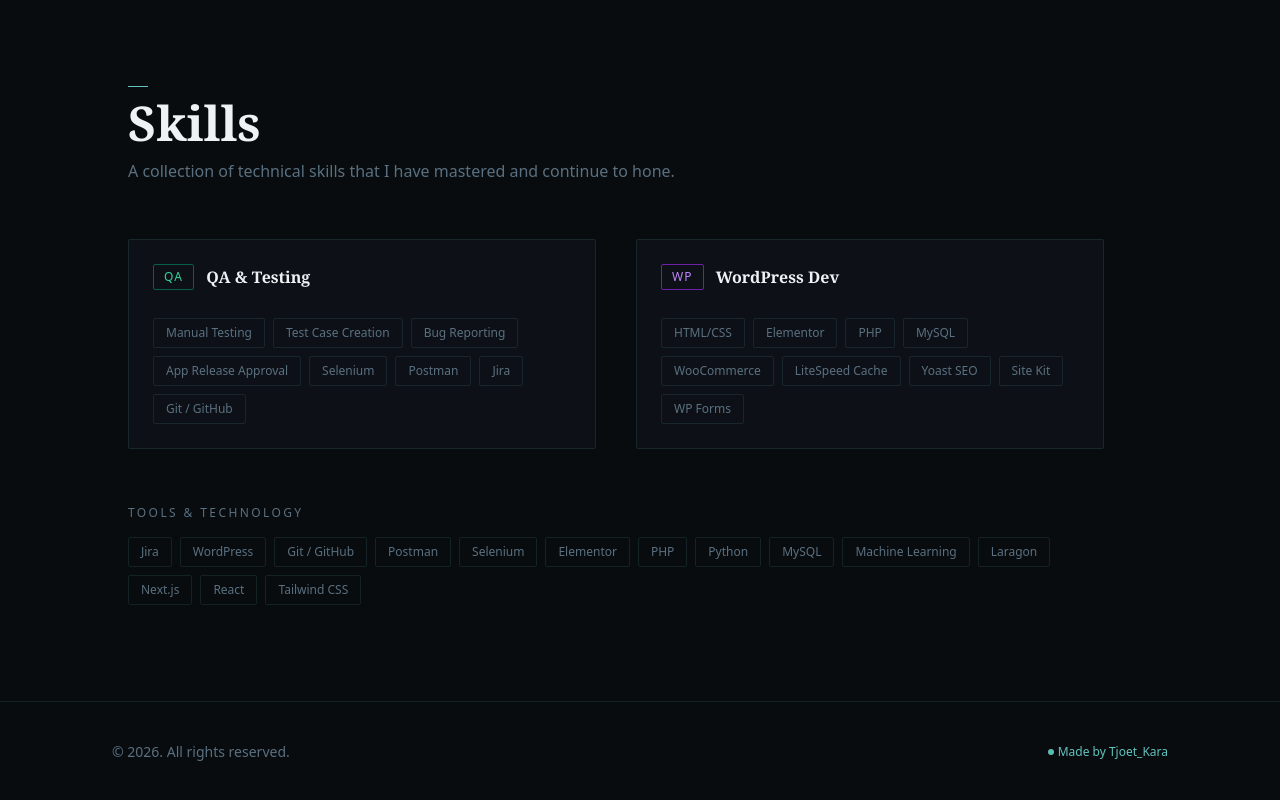
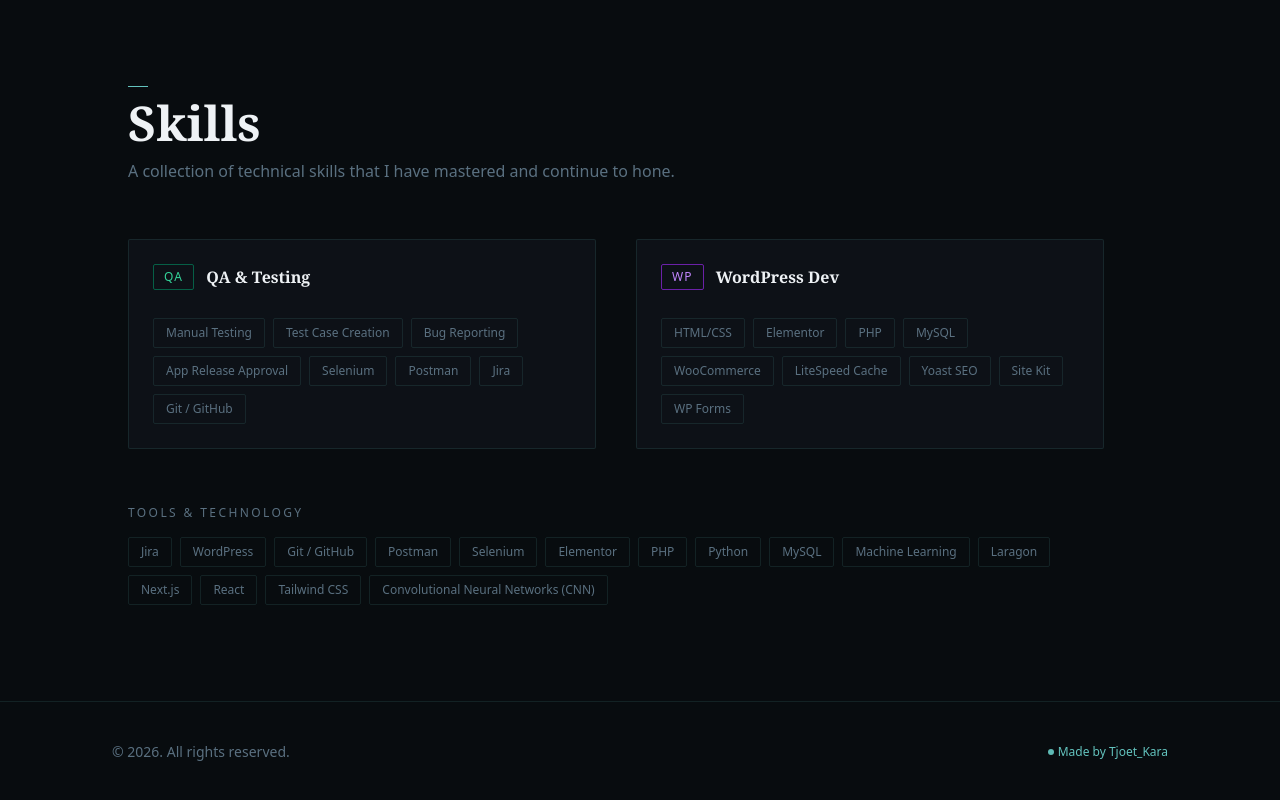
Before and after one commit to mughisqarratal/portfolio_obsidian, a Next.js app: page / in a window 1280 px wide. Shown: the part 2794-3594 px from the top of the page. Built offline with nearby package versions, Linux system fonts and the light colour scheme.

Commit message:
Penambahan Skills

```diff
--- a/components/SkillSection.tsx
+++ b/components/SkillSection.tsx
@@ -34,6 +34,7 @@ const TOOLS_Technology = [
   "Next.js",
   "React",
   "Tailwind CSS",
+  "Convolutional Neural Networks (CNN)",
 ];
 const QA_SKILLS = [
   "Manual Testing",
```
